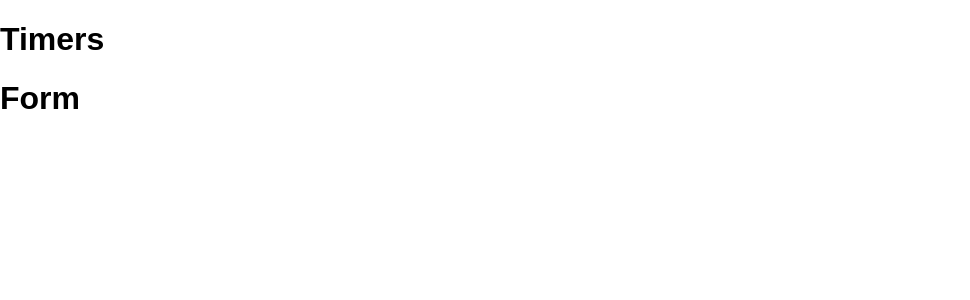
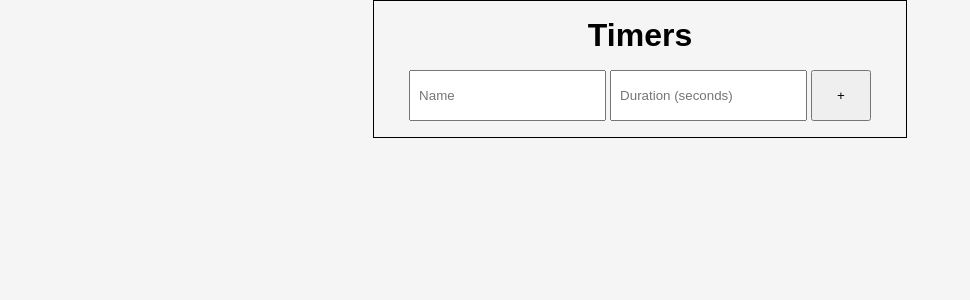
Before and after one commit to matiasarenhard/custom-timers, a React (Create React App) app: page / in a window 1280 px wide. Shown: the top 300 px of the page, without its empty margins (0-970 px from the left). Built offline with nearby package versions, Linux system fonts and the light colour scheme.

Commit message:
Css Modules

```diff
--- a/src/App.css
+++ /dev/null
@@ -1,3 +0,0 @@
-.h1 {
-  color: red;
-}
--- a/src/App.js
+++ b/src/App.js
@@ -1,10 +1,10 @@
 import TimerForm from "./TimerForm";
-import "./App.css";
+import styles from "./App.module.css";
 
 function App() {
   return (
-    <main>
-      <h1>Timers</h1>
+    <main className={styles.main}>
+      <h1 className={styles.title}>Timers</h1>
       <TimerForm />
 
     </main>
--- /dev/null
+++ b/src/App.module.css
@@ -0,0 +1,10 @@
+.title {
+  text-align: center;
+}
+
+.main {
+  max-width: 500px;
+  padding: 1rem;
+  margin: 0 auto;
+  border: 1px solid;
+}
--- /dev/null
+++ b/src/TimerForm/TimerForm.module.css
@@ -0,0 +1,14 @@
+.form {
+  margin-top: 1rem;
+  display: flex;
+  gap: 0.25rem;
+  justify-content: center;
+}
+
+.input {
+  padding: 1rem 0.5rem;
+}
+
+.submitButton {
+  padding: 1rem 1.5rem;
+}
--- a/src/TimerForm/index.js
+++ b/src/TimerForm/index.js
@@ -1,9 +1,12 @@
-
+import styles from "./TimerForm.module.css";
 
 const TimerForm = () => {
     return (
-        <form>
-            <h1>Form</h1>
+        <form className={styles.form}>
+            <input type="text" className={styles.input} name="name" placeholder="Name" />
+            <input type="number" className={styles.input} name="duration" placeholder="Duration (seconds)" min="1" />
+
+            <input type="submit" className={styles.submitButton} value="+" />
         </form>
     );
 
--- a/src/index.css
+++ b/src/index.css
@@ -1,4 +1,9 @@
+* {
+  margin: 0;
+  padding: 0;
+}
+
 body {
-  margin: 0;
+  background-color: #f5f5f5;
   font-family: sans-serif;
 }
```
